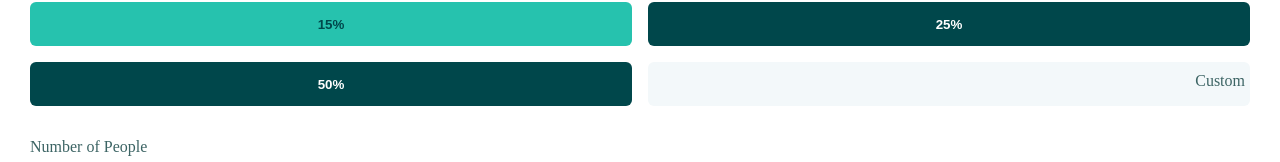
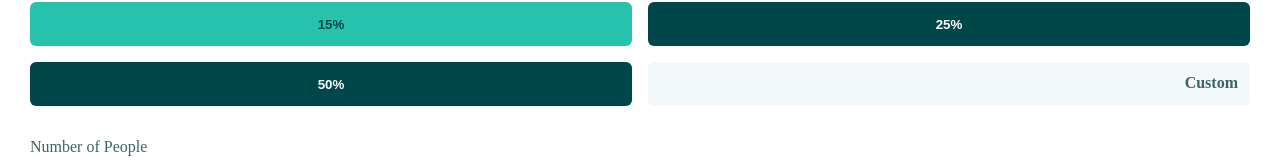
Before and after one commit to Yarden-Tal/splitter-vue, a Vue app: page / in a window 1280 px wide. Shown: the part 311-473 px from the top of the page. Built offline with nearby package versions, Linux system fonts and the light colour scheme.

Commit message:
custom input css fix

```diff
--- a/src/components/CalcSection.vue
+++ b/src/components/CalcSection.vue
@@ -48,9 +48,10 @@ const tipOptions = ref<number[]>([5, 10, 15, 25, 50]);
 <style scoped>
 .abs {
   position: absolute;
-  right: 5px;
-  top: 10px;
+  right: 12px;
+  top: 12px;
   color: #3C6464;
+  font-weight: 900;
 }
 .mt {
   margin-top: 2rem;
```
